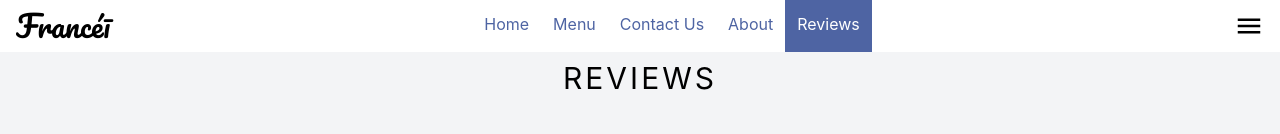
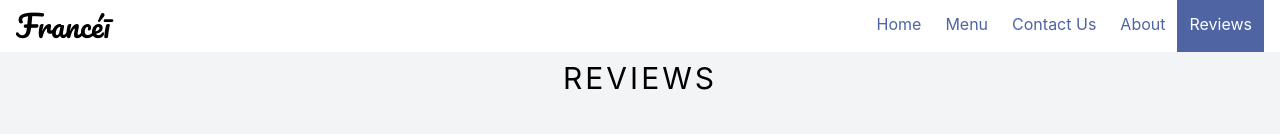
Before and after one commit to ProTechZ/restaurant-reviews, a React (Create React App) app in the folder client/: page / in a window 1280 px wide. Shown: the top 134 px of the page. Built offline with nearby package versions, Linux system fonts and the light colour scheme; no server answers; a web font is replaced by a local one.

Commit message:
removed menu icon from navbar

```diff
--- a/client/src/components/Navbar.tsx
+++ b/client/src/components/Navbar.tsx
@@ -1,5 +1,3 @@
-import { MdMenu } from "react-icons/md";
-
 const navbarItemsClasses =
   "hover:bg-slate-400 hover:text-white hover:cursor-pointer px-3 h-full align-middle py-3 text-navy";
 
@@ -18,10 +16,6 @@ function Navbar() {
           Reviews
         </h1>
       </div>
-
-      <button>
-        <MdMenu size={30} />
-      </button>
     </div>
   );
 }
```
